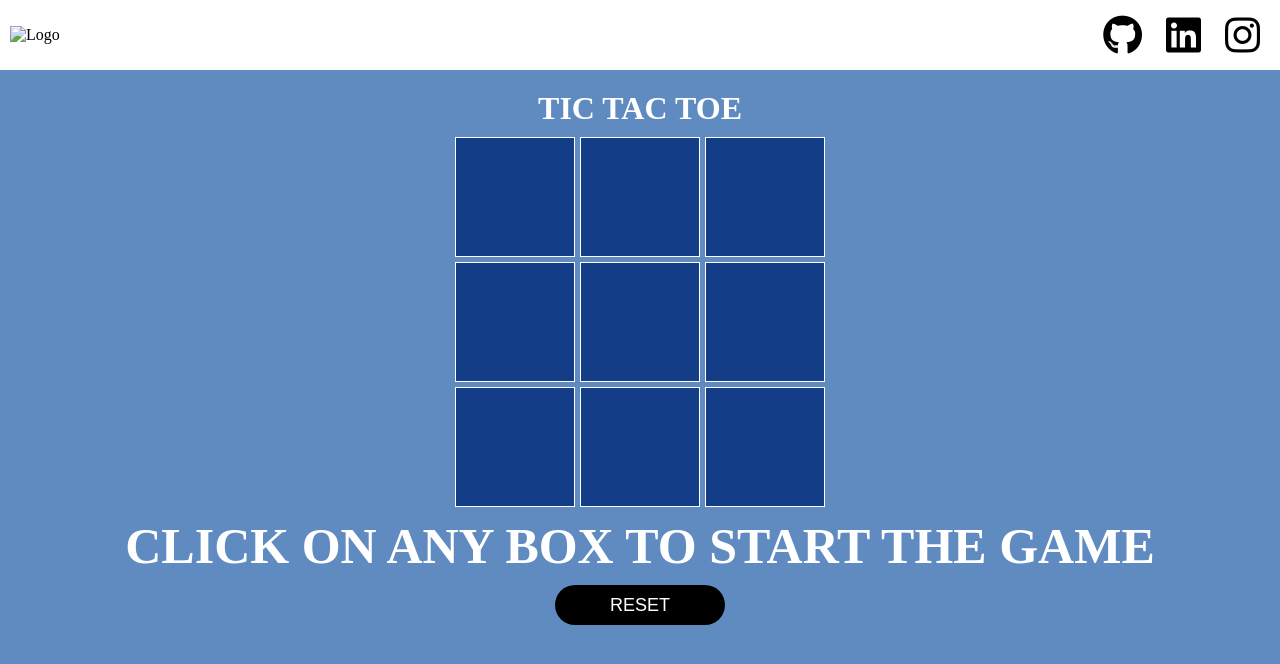
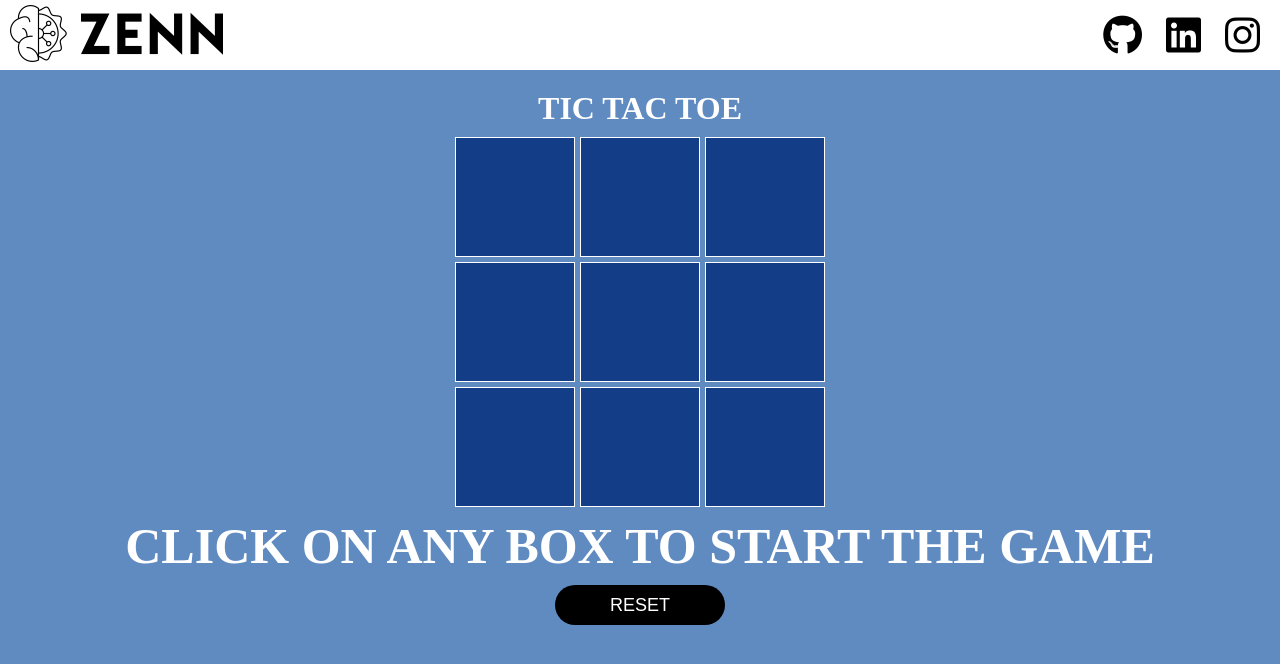
Before and after one commit to aneesmohammed18/TIC-TAC-TOE, a plain HTML site: page index.html in a window 1280 px wide. Drawn offline with nearby package versions, Linux system fonts and the light colour scheme; a web font is replaced by a local one.

Commit message:
Update index.html

```diff
--- a/index.html
+++ b/index.html
@@ -14,7 +14,7 @@
 
 <nav>
     <div class="left">
-        <img src="Assets/logo.png" alt="Logo">
+        <img src="logo.png" alt="Logo">
     </div>
     <div class="right">
             <a href="https://github.com/aneesmohammed18"><i class="fa-brands fa-github"></i></a>
```
